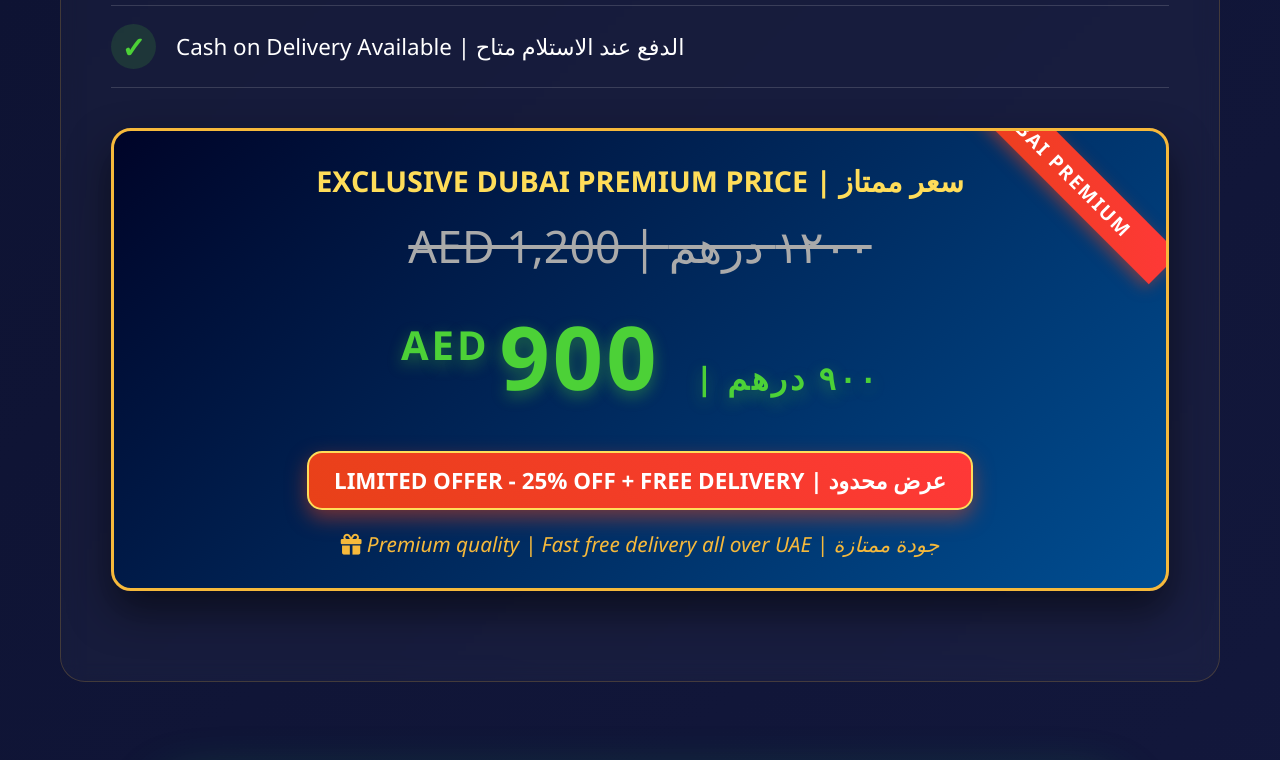
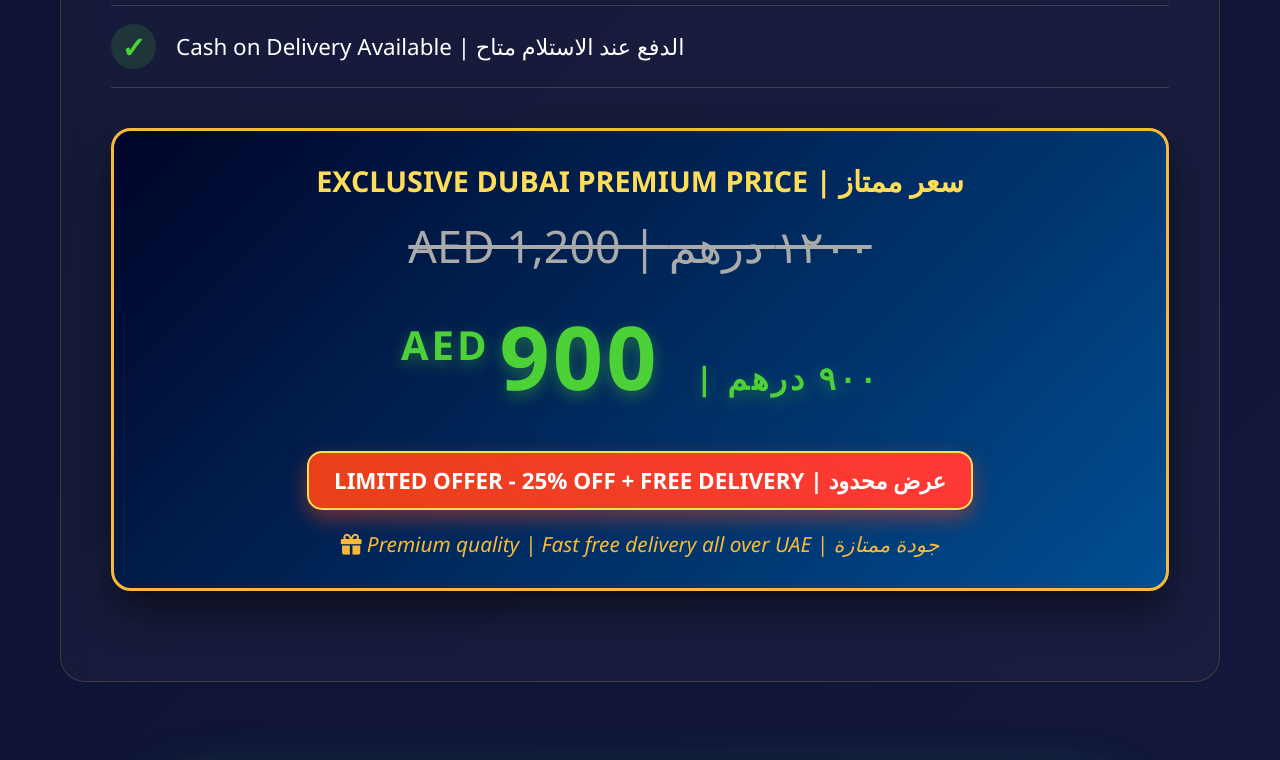
Before and after one commit to faizkhan899088-dot/Beorganical-in, a plain HTML site: page dubai.html in a window 1280 px wide. Shown: the part 1940-2700 px from the top of the page. Drawn offline with Linux system fonts and the light colour scheme.

Commit message:
Update dubai.html

```diff
--- a/dubai.html
+++ b/dubai.html
@@ -217,7 +217,6 @@
             box-shadow: 0 20px 40px rgba(0, 0, 0, 0.5);
         }
         .price-box::before {
-            content: 'DUBAI PREMIUM';
             position: absolute;
             top: 15px;
             right: -40px;
```
